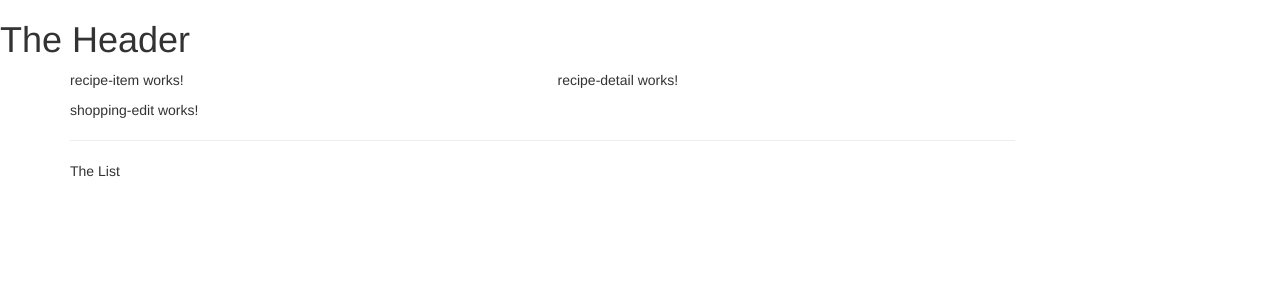
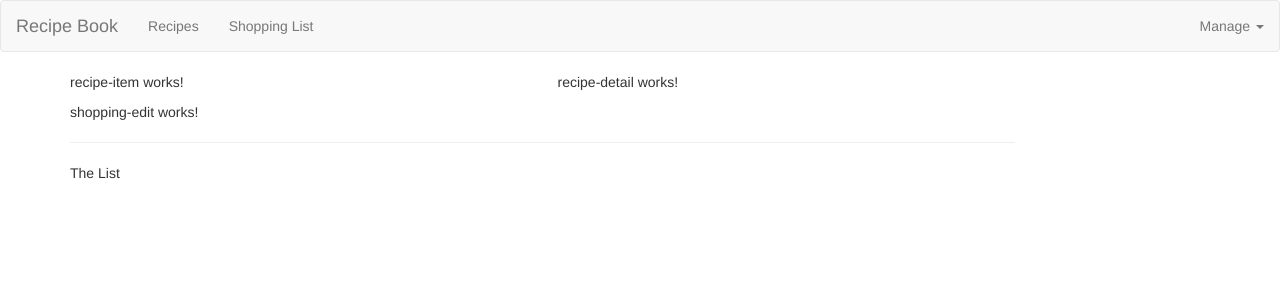
Before and after one commit to cmoyer/ShoppingAssistant, an Angular app: page / in a window 1280 px wide. Shown: the top 300 px of the page. Built offline with nearby package versions, Linux system fonts and the light colour scheme.

Commit message:
Updated the header component to hold our links and dropdown menu

```diff
--- a/src/app/header/header.component.html
+++ b/src/app/header/header.component.html
@@ -1 +1,26 @@
-<h1>The Header</h1>
+
+<nav class="navbar navbar-default" role="navigation">
+  <div class="container-fluid">
+    <div class="navbar-header">
+      <a href="#" class="navbar-brand">Recipe Book</a>
+    </div>
+
+    <!-- Nav links, forms, and other content for toggling -->
+    <!-- Ideally we will switch this over to a hamburger menu slide out once we complete the rest of the application -->
+    <div class="navbar-default">
+      <ul class="nav navbar-nav">
+        <li><a href="#">Recipes</a></li>
+        <li><a href="#">Shopping List</a></li>
+      </ul>
+      <ul class="nav navbar-nav navbar-right">
+        <li class="dropdown">
+          <a href="#" class="dropdown-toggle" role="button">Manage <span class="caret"></span></a>
+          <ul class="dropdown-menu">
+            <li><a href="#">Save Data</a></li>
+            <li><a href="#">Fetch Data</a></li>
+          </ul>
+        </li>
+      </ul>
+    </div>
+  </div>
+</nav>
```
